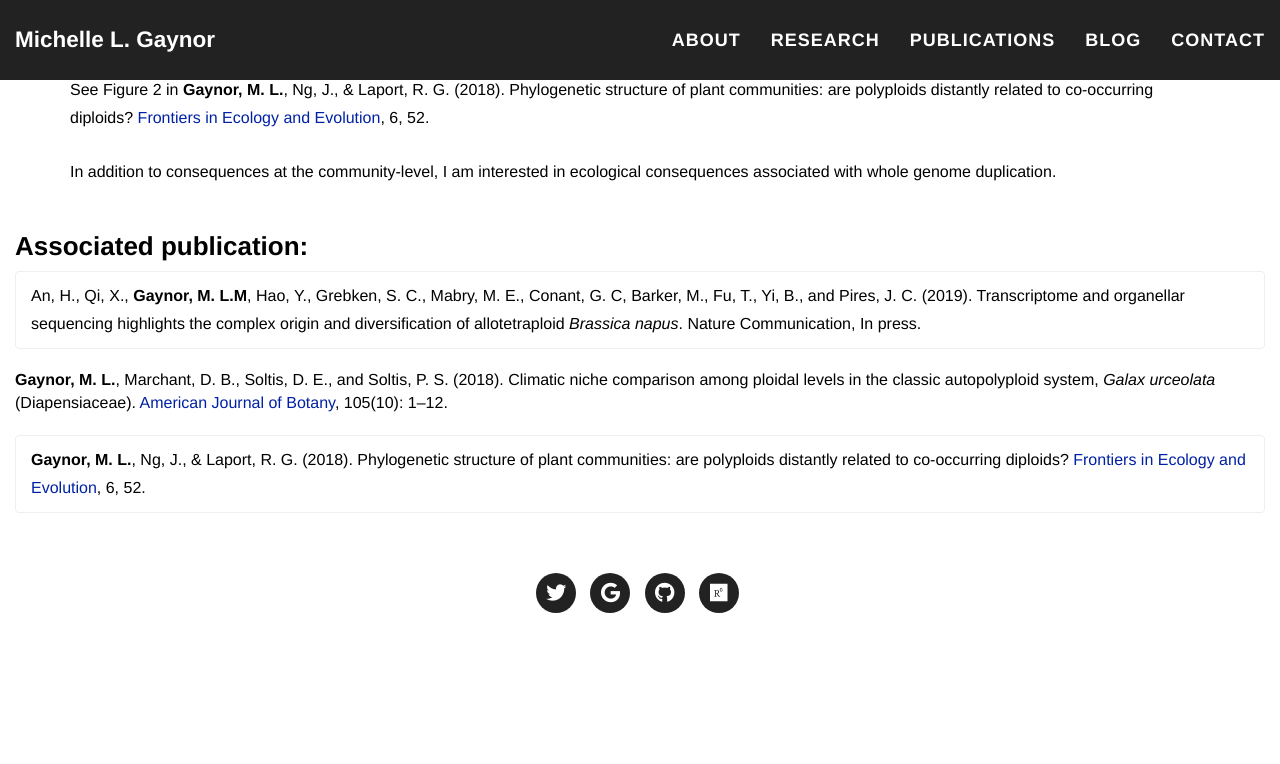
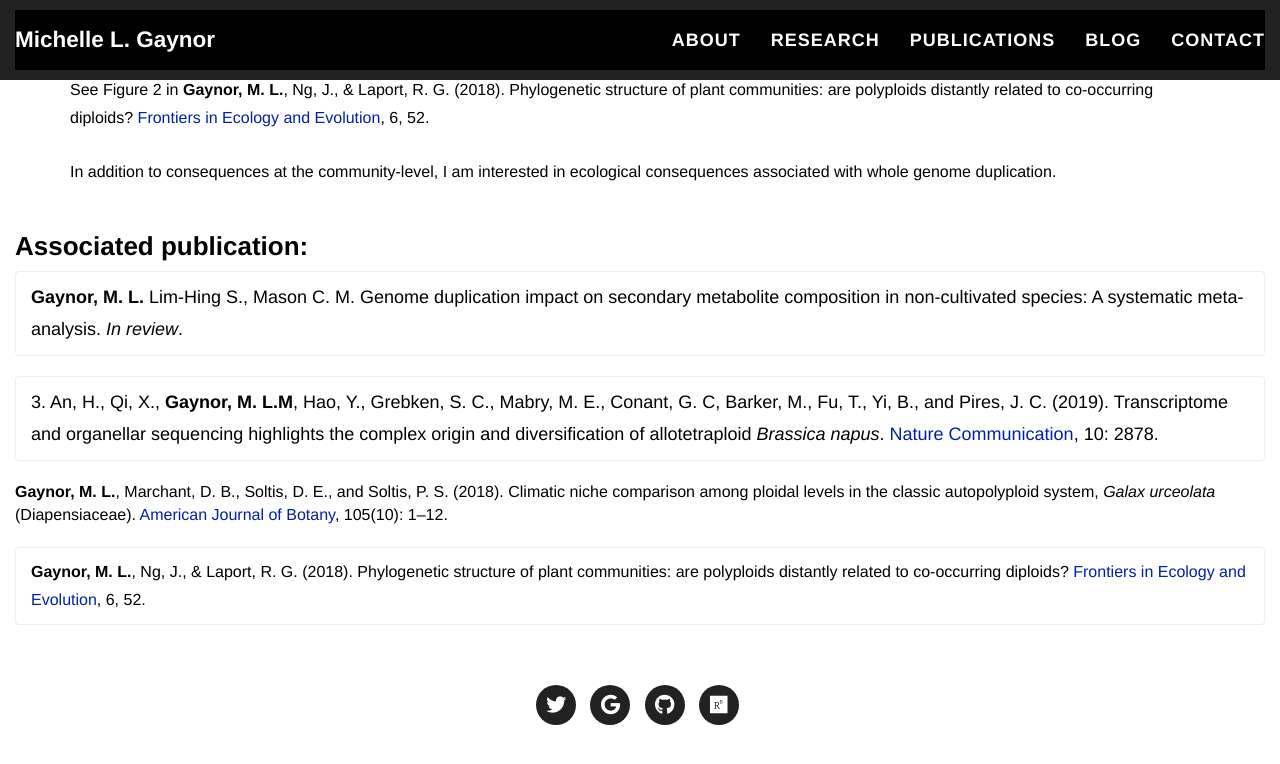
Before and after one commit to mgaynor1/mgaynor1.github.io, a Jekyll site: the page built from research/polyploidy.html, in a window 1280 px wide and 900 px high, scrolled down 1031 px. Shown: the top 764 px of the window. Built offline with Jekyll 4.4.1, drawn with Linux system fonts in a browser that asks for light colours; nearby versions of some CDN libraries.

Commit message:
updating layouts

```diff
--- /dev/null
+++ b/_includes/header_3.html
@@ -0,0 +1,45 @@
+<!-- Navigation -->
+    <nav class="navbar navbar-default navbar-fixed-top">
+        <div class="container-fluid">
+            <!-- Brand and toggle get grouped for better mobile display -->
+            <div class="navbar-header page-scroll">
+                <button type="button" class="navbar-toggle" data-toggle="collapse" data-target="#bs-example-navbar-collapse-1">
+                    <span class="sr-only">Toggle navigation</span>
+                    <span class="icon-bar"></span>
+                    <span class="icon-bar"></span>
+                    <span class="icon-bar"></span>
+                </button>
+                <a class="navbar-brand page-scroll" style="color: #ffffff;" href="https://mgaynor1.github.io">{{site.title}}</a>
+            </div>
+
+            <!-- Collect the nav links, forms, and other content for toggling -->
+            <div class="collapse navbar-collapse" id="bs-example-navbar-collapse-1" style="background-color: #000000;">
+                <ul class="nav navbar-nav navbar-right">
+                    <li class="active">
+       						 <li class="nav-item">
+       						    <a class="nav-link" href="{{"/about" | relative_url }}">About</a>
+        					</li>
+       					    <li class="nav-item ">
+         					    <a class="nav-link" href="{{"/research" | relative_url }}">Research</a>
+        					</li>
+       						 <li class="nav-item">
+         						 <a class="nav-link" href="{{"/publications" | relative_url }}">Publications</a>
+         					</li>
+         					 <li class="nav-item">
+         						 <a class="nav-link" href="{{"/blog" | relative_url }}">Blog</a>
+         					</li>
+         					<li class="nav-item">
+         						 <a class="nav-link" href="{{"/contact" | relative_url }}">Contact</a>
+         					</li>
+         			</li>
+                </ul>
+            </div>
+            <!-- /.navbar-collapse -->
+        </div>
+        <!-- /.container-fluid -->
+    </nav>
+<!--
+        {% for page in site.pages %}
+          {% if page.title %}<a class="page-link" href="{{ page.url | prepend: site.baseurl }}">{{ page.title }}</a>{% endif %}
+        {% endfor %}
+ -->
--- /dev/null
+++ b/_layouts/default_3.html
@@ -0,0 +1,20 @@
+<!DOCTYPE html>
+
+<html>
+  {% seo %}
+  {% include head.html %}
+
+  <body>
+
+    {% include header_3.html %}
+
+    {{ content }}
+
+
+    {% include footer.html %}
+    {% include modals.html %}
+    {% include js.html %}
+
+  </body>
+
+</html>
--- a/publications.html
+++ b/publications.html
@@ -33,7 +33,7 @@
 					<p class= "list-group-item" style="font-size: 18px; color: #000000;"> <b>Gaynor, M. L.</b>, Walters, L., & Hoffman, E. A. Assessing genetic diversity within natural populations of smooth cordgrass to ensure effective restoration efforts. <i>In review for Restoration Ecology</i>.</p>
 				</div>
 				<div class="list-group">
-					<p class= "list-group-item" style="font-size: 18px; color: #000000;"> <b>Gaynor, M. L.</b> Lim-Hing S., Mason C. M. Genome duplication impact on secondary metabolite composition in non-cultivated species: A systematic meta-analysis. <i>In Review</i>.</p>
+					<p class= "list-group-item" style="font-size: 18px; color: #000000;"> <b>Gaynor, M. L.</b> Lim-Hing S., Mason C. M. Genome duplication impact on secondary metabolite composition in non-cultivated species: A systematic meta-analysis. <i>In review</i>.</p>
 				</div>
 				<div class="list-group">
 					<p class= "list-group-item" style="font-size: 18px; color: #000000;"> Flemming A. D., Belitz M. W., <b>Gaynor M. L.</b>, Love K., Melton A. E., Moran S. M., Pirlo J., Randall Z., and Singer R. A. Interdisciplinary uses of natural history data aggregation. <i>In prep</i>.</p>
--- a/research/polyploidy.html
+++ b/research/polyploidy.html
@@ -1,5 +1,5 @@
 ---
-layout: default_2
+layout: default_3
 title: Polyploidy
 permalink: /research/polyploidy.html
 ---
@@ -36,8 +36,11 @@
 	<div class="container-fluid" style="padding: 15px;">
 	<h3 class="section-heading" style="text-transform: none; color: #000000;"> Associated publication:</h3>
 			<div align="left">
+			<div class="list-group">
+					<p class= "list-group-item" style="font-size: 18px; color: #000000;"> <b>Gaynor, M. L.</b> Lim-Hing S., Mason C. M. Genome duplication impact on secondary metabolite composition in non-cultivated species: A systematic meta-analysis. <i>In review</i>.</p>
+				</div>
 				<div class = "list-group">
-						<p class= "list-group-item" style="font-size: 16px; color: #000000;">An, H., Qi, X., <b>Gaynor, M. L.M</b>, Hao, Y., Grebken, S. C., Mabry, M. E., Conant, G. C, Barker, M., Fu, T., Yi, B., and Pires, J. C. (2019). Transcriptome and organellar sequencing highlights the complex origin and diversification of allotetraploid <i>Brassica napus</i>. Nature Communication, In press. </p>
+						<p class= "list-group-item" style="font-size: 18px; color: #000000;">3. An, H., Qi, X., <b>Gaynor, M. L.M</b>, Hao, Y., Grebken, S. C., Mabry, M. E., Conant, G. C, Barker, M., Fu, T., Yi, B., and Pires, J. C. (2019). Transcriptome and organellar sequencing highlights the complex origin and diversification of allotetraploid <i>Brassica napus</i>. <a href="https://www.nature.com/articles/s41467-019-10757-1"> Nature Communication</a>, 10: 2878. </p>
 				</div>
 				<div class="list-group"
 					<p class= "list-group-item" style="font-size: 16px; color: #000000;"><b>Gaynor, M. L.</b>, Marchant, D. B., Soltis, D. E., and Soltis, P. S. (2018). Climatic niche comparison among ploidal levels in the classic autopolyploid system, <i>Galax urceolata</i> (Diapensiaceae).<a href="https://onlinelibrary.wiley.com/doi/full/10.1002/ajb2.1161"> American Journal of Botany</a>, 105(10): 1–12. </p>
--- a/research/populationgenetics.html
+++ b/research/populationgenetics.html
@@ -1,5 +1,5 @@
 ---
-layout: default_2
+layout: default_3
 title: Population Genetics
 permalink: /research/populationgenetics.html
 ---
@@ -35,7 +35,7 @@
 					<p class= "list-group-item" style="font-size: 16px; color: #000000;"> <b>Gaynor, M. L.</b>, Walters, L., & Hoffman, E. A. Assessing genetic diversity within natural populations of smooth cordgrass to ensure effective restoration efforts. <i>In review for Restoration Ecology</i>.</p>
 				</div>
 				<div class = "list-group">
-						<p class= "list-group-item" style="font-size: 16px; color: #000000;">An, H., Qi, X., <b>Gaynor, M. L.M</b>, Hao, Y., Grebken, S. C., Mabry, M. E., Conant, G. C, Barker, M., Fu, T., Yi, B., and Pires, J. C. (2019). Transcriptome and organellar sequencing highlights the complex origin and diversification of allotetraploid <i>Brassica napus</i>. Nature Communication, In press. </p>
+						<p class= "list-group-item" style="font-size: 18px; color: #000000;">3. An, H., Qi, X., <b>Gaynor, M. L.M</b>, Hao, Y., Grebken, S. C., Mabry, M. E., Conant, G. C, Barker, M., Fu, T., Yi, B., and Pires, J. C. (2019). Transcriptome and organellar sequencing highlights the complex origin and diversification of allotetraploid <i>Brassica napus</i>. <a href="https://www.nature.com/articles/s41467-019-10757-1"> Nature Communication</a>, 10: 2878. </p>
 				</div>
 			</div>
 	</div>
```
